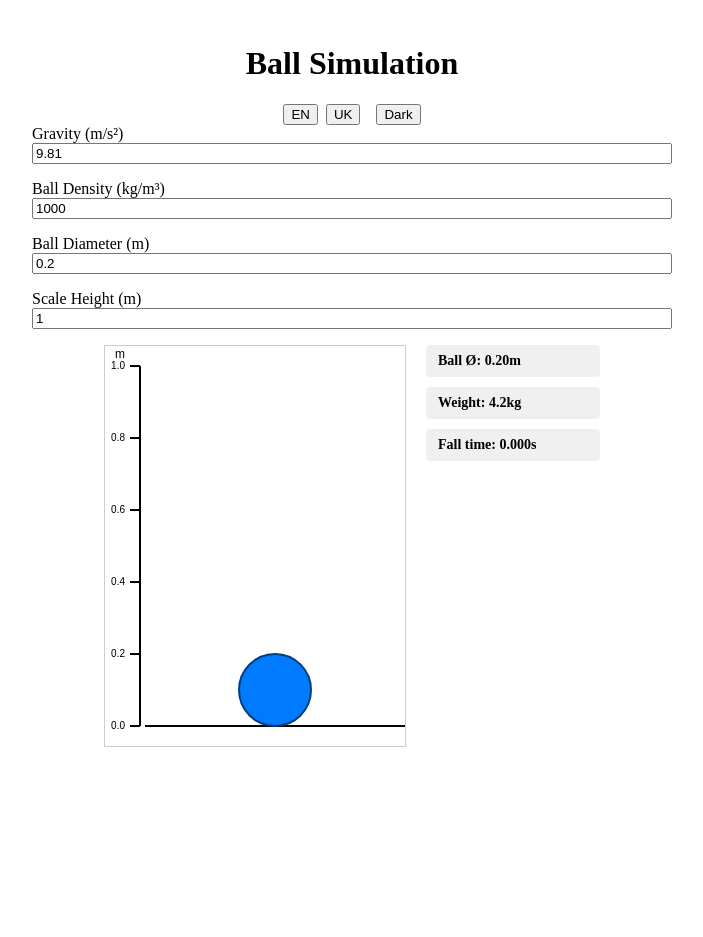
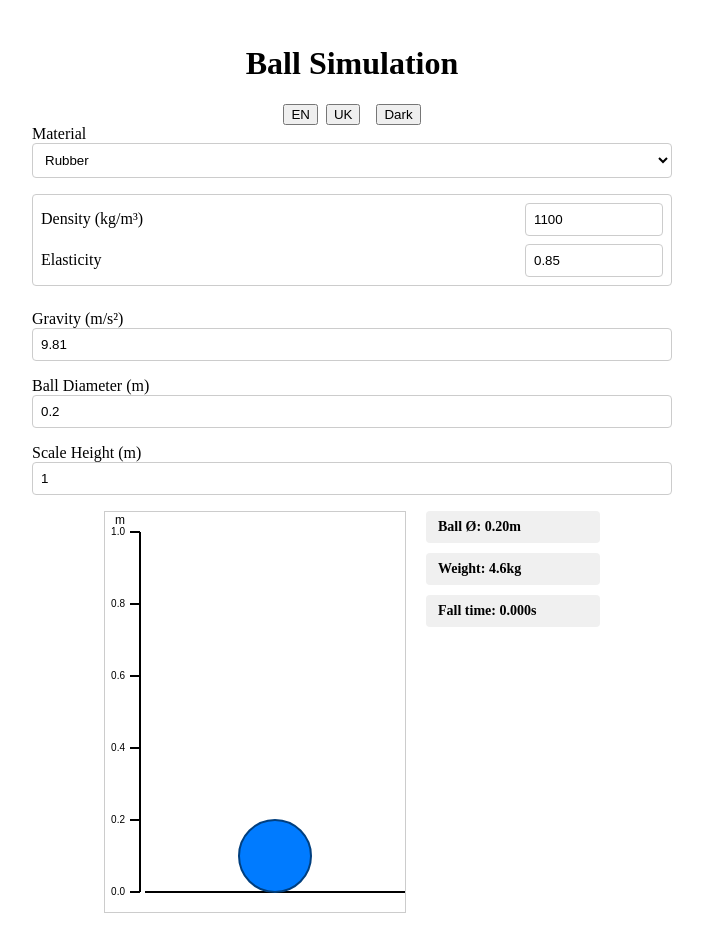
Before and after one commit to TenProtons/gravity-simulation, a Vue app: page / in a window 1280 px wide. Shown: the whole page, without its empty margins (288-991 px from the left). Before the commit the page ends 848 px from the top, so only its background shows below. Built offline with nearby package versions, Linux system fonts and the light colour scheme.

Commit message:
added materials list

```diff
--- a/src/App.vue
+++ b/src/App.vue
@@ -11,6 +11,7 @@
       <Controls
         v-model:gravity="simulationGravity"
         v-model:density="simulationDensity"
+        v-model:elasticity="simulationElasticity"
         v-model:ballDiameter="simulationBallDiameter"
         v-model:scaleHeight="simulationScaleHeight"
       />
@@ -18,6 +19,7 @@
         <Simulation
           :gravity="simulationGravity"
           :ballDensity="simulationDensity"
+          :elasticity="simulationElasticity"
           :ballDiameter="simulationBallDiameter"
           :scaleHeight="simulationScaleHeight"
           @fallTimeUpdate="handleFallTimeUpdate"
@@ -48,7 +50,8 @@ import ThemeSwitcher from './components/ThemeSwitcher.vue'
 
 // Reactive values for the simulation
 const simulationGravity = ref(9.81)
-const simulationDensity = ref(1000)
+const simulationDensity = ref(1100) // Default to rubber
+const simulationElasticity = ref(0.85) // Default to rubber
 const simulationBallDiameter = ref(0.2) // Default to 20cm diameter
 const simulationScaleHeight = ref(1) // Default to 1 meter
 const theme = ref('light')
--- a/src/components/Controls.vue
+++ b/src/components/Controls.vue
@@ -1,5 +1,41 @@
 <template>
   <div class="controls">
+    <div class="input-group">
+      <label for="material">{{ $t('controls.material') }}</label>
+      <select id="material" v-model="selectedMaterial" @change="handleMaterialChange">
+        <option v-for="(material, id) in materials" :key="id" :value="id">
+          {{ material.name }}
+        </option>
+      </select>
+    </div>
+
+    <div class="properties-group">
+      <div class="input-group horizontal">
+        <label for="density">{{ $t('controls.density') }}</label>
+        <input
+          type="text"
+          id="density"
+          :value="formatLocalNumber(density)"
+          @input="handleDensityInput"
+          step="1"
+          min="0.0899"
+          max="22590"
+        />
+      </div>
+      <div class="input-group horizontal">
+        <label for="elasticity">{{ $t('controls.elasticity') }}</label>
+        <input
+          type="text"
+          id="elasticity"
+          :value="formatLocalNumber(elasticity)"
+          @input="handleElasticityInput"
+          step="0.01"
+          min="0"
+          max="1"
+        />
+      </div>
+    </div>
+
     <div class="input-group">
       <label for="gravity">{{ $t('controls.gravity') }}</label>
       <input
@@ -11,18 +47,7 @@
         min="0"
       />
     </div>
-    <div class="input-group">
-      <label for="density">{{ $t('controls.density') }}</label>
-      <input
-        type="text"
-        id="density"
-        :value="formatLocalNumber(density)"
-        @input="handleDensityInput"
-        step="1"
-        min="0.001"
-        max="1.0e17"
-      />
-    </div>
+
     <div class="input-group">
       <label for="ballDiameter">{{ $t('controls.ballDiameter') }}</label>
       <input
@@ -35,6 +60,7 @@
         max="0.5"
       />
     </div>
+
     <div class="input-group">
       <label for="scaleHeight">{{ $t('controls.scaleHeight') }}</label>
       <input
@@ -51,7 +77,22 @@
 </template>
 
 <script lang="ts">
-import { defineComponent } from 'vue';
+import { defineComponent, ref } from 'vue';
+
+// Define the material properties
+const materialsList = {
+  hydrogen: { name: 'Hydrogen', density: 0.0899, elasticity: 0.0 },
+  lead: { name: 'Lead', density: 11340, elasticity: 0.16 },
+  steel: { name: 'Steel', density: 7850, elasticity: 0.6 },
+  rubber: { name: 'Rubber', density: 1100, elasticity: 0.85 },
+  foamRubber: { name: 'Foam Rubber', density: 85, elasticity: 0.25 },
+  gasBall: { name: 'Low-Density Gas Ball', density: 1.2, elasticity: 0.4 },
+  wood: { name: 'Wood', density: 700, elasticity: 0.6 },
+  glass: { name: 'Glass', density: 2500, elasticity: 0.65 },
+  osmium: { name: 'Osmium', density: 22590, elasticity: 0.2 },
+  tungsten: { name: 'Tungsten', density: 19250, elasticity: 0.8 },
+  custom: { name: 'Custom Parameters', density: 1000, elasticity: 0.5 }
+};
 
 export default defineComponent({
   name: 'Controls',
@@ -64,6 +105,10 @@ export default defineComponent({
       type: Number,
       required: true
     },
+    elasticity: {
+      type: Number,
+      required: true
+    },
     ballDiameter: {
       type: Number,
       required: true
@@ -73,8 +118,11 @@ export default defineComponent({
       required: true
     }
   },
-  emits: ['update:gravity', 'update:density', 'update:ballDiameter', 'update:scaleHeight'],
+  emits: ['update:gravity', 'update:density', 'update:elasticity', 'update:ballDiameter', 'update:scaleHeight'],
   setup(props, { emit }) {
+    const materials = materialsList;
+    const selectedMaterial = ref('rubber'); // Default to rubber
+
     // Format number according to locale (allows comma as decimal separator)
     function formatLocalNumber(value: number): string {
       return value.toString();
@@ -86,6 +134,14 @@ export default defineComponent({
       const normalizedValue = value.replace(',', '.');
       // Convert to number
       return parseFloat(normalizedValue);
+    }
+
+    function handleMaterialChange() {
+      const material = materials[selectedMaterial.value];
+      if (material) {
+        emit('update:density', material.density);
+        emit('update:elasticity', material.elasticity);
+      }
     }
 
     function handleGravityInput(event: Event): void {
@@ -100,9 +156,23 @@ export default defineComponent({
       const input = event.target as HTMLInputElement;
       const parsedValue = parseLocalNumber(input.value);
       if (!isNaN(parsedValue)) {
-        // Clamp between hydrogen density and neutron star density
-        const clampedVal = Math.min(Math.max(0.0899, parsedValue), 1.0e17);
+        // Clamp between hydrogen density and osmium density
+        const clampedVal = Math.min(Math.max(0.0899, parsedValue), 22590);
         emit('update:density', clampedVal);
+        // Set to custom material
+        selectedMaterial.value = 'custom';
+      }
+    }
+
+    function handleElasticityInput(event: Event): void {
+      const input = event.target as HTMLInputElement;
+      const parsedValue = parseLocalNumber(input.value);
+      if (!isNaN(parsedValue)) {
+        // Clamp between 0 and 1
+        const clampedVal = Math.min(Math.max(0, parsedValue), 1);
+        emit('update:elasticity', clampedVal);
+        // Set to custom material
+        selectedMaterial.value = 'custom';
       }
     }
 
@@ -127,9 +197,13 @@ export default defineComponent({
     }
 
     return {
+      materials,
+      selectedMaterial,
       formatLocalNumber,
+      handleMaterialChange,
       handleGravityInput,
       handleDensityInput,
+      handleElasticityInput,
       handleBallDiameterInput,
       handleScaleHeightInput
     };
@@ -149,5 +223,42 @@ export default defineComponent({
 .input-group {
   display: flex;
   flex-direction: column;
+
+  &.horizontal {
+    flex-direction: row;
+    align-items: center;
+    justify-content: space-between;
+
+    label {
+      margin-right: 10px;
+    }
+
+    input {
+      width: 120px;
+    }
+  }
+}
+
+.properties-group {
+  display: flex;
+  flex-direction: column;
+  gap: 0.5rem;
+  padding: 0.5rem;
+  border: 1px solid #ccc;
+  border-radius: 4px;
+  margin-bottom: 0.5rem;
+}
+
+select {
+  padding: 8px;
+  border-radius: 4px;
+  border: 1px solid #ccc;
+  background-color: white;
+}
+
+input {
+  padding: 8px;
+  border-radius: 4px;
+  border: 1px solid #ccc;
 }
 </style>
--- a/src/components/Simulation.vue
+++ b/src/components/Simulation.vue
@@ -27,6 +27,10 @@ export default defineComponent({
       required: true
     },
     ballDensity: {
+      type: Number,
+      required: true
+    },
+    elasticity: {
       type: Number,
       required: true
     },
@@ -99,20 +103,8 @@ export default defineComponent({
     const Cd = 0.47;        // drag coefficient for a sphere
     const ironDensity = 7870; // kg/m³
 
-    // We'll compute restitution based on ballDensity vs. ironDensity
-    function computeRestitution(density: number): number {
-      // Ensure density is at least 0.001 kg/m³ (1 g/m³)
-      const safeDensity = Math.max(density, 0.001);
-
-      // For extremely dense materials (like neutron stars), use a very low restitution
-      if (safeDensity > 1.0e5) {
-        return 0.01; // Very dense objects have very little bounce
-      }
-
-      // For normal materials, calculate based on iron density
-      const ratio = Math.pow(Math.min(safeDensity, ironDensity) / ironDensity, 1 / 3);
-      return Math.min(0.9, ratio);
-    }
+    // Use elasticity directly from props
+    let restitution = props.elasticity;
 
     // Functions for mass and drag
     function computeMass(density: number): number {
@@ -130,10 +122,9 @@ export default defineComponent({
       return (0.5 * airDensity * Cd * crossSection) / mass;
     }
 
-    // We'll keep these updated when ballDensity changes.
+    // We'll keep these updated when properties change
     let mass = computeMass(props.ballDensity);
     let dragConstant = computeDragConstant(mass);
-    let restitution = computeRestitution(props.ballDensity);
 
     // Add a function to emit ball info
     function updateBallInfo() {
@@ -152,13 +143,12 @@ export default defineComponent({
       });
     }
 
-    // Update watch functions to emit ball info
+    // Update watch functions
     watch(
       () => props.ballDensity,
       (newDensity) => {
         mass = computeMass(newDensity);
         dragConstant = computeDragConstant(mass);
-        restitution = computeRestitution(newDensity);
         updateBallInfo();
         draw();
       }
@@ -195,6 +185,13 @@ export default defineComponent({
 
         updateBallInfo();
         draw();
+      }
+    );
+
+    watch(
+      () => props.elasticity,
+      (newElasticity) => {
+        restitution = newElasticity;
       }
     );
 
--- a/src/i18n.ts
+++ b/src/i18n.ts
@@ -5,7 +5,9 @@ const messages = {
     appTitle: "Ball Simulation",
     controls: {
       gravity: "Gravity (m/s²)",
-      density: "Ball Density (kg/m³)",
+      density: "Density (kg/m³)",
+      elasticity: "Elasticity",
+      material: "Material",
       ballDiameter: "Ball Diameter (m)",
       scaleHeight: "Scale Height (m)",
       start: "Start Simulation",
@@ -22,7 +24,9 @@ const messages = {
     appTitle: "Симуляція м'ячика",
     controls: {
       gravity: "Прискорення (м/с²)",
-      density: "Густина м'ячика (кг/м³)",
+      density: "Густина (кг/м³)",
+      elasticity: "Пружність",
+      material: "Матеріал",
       ballDiameter: "Діаметр м'ячика (м)",
       scaleHeight: "Висота шкали (м)",
       start: "Почати симуляцію",
```
